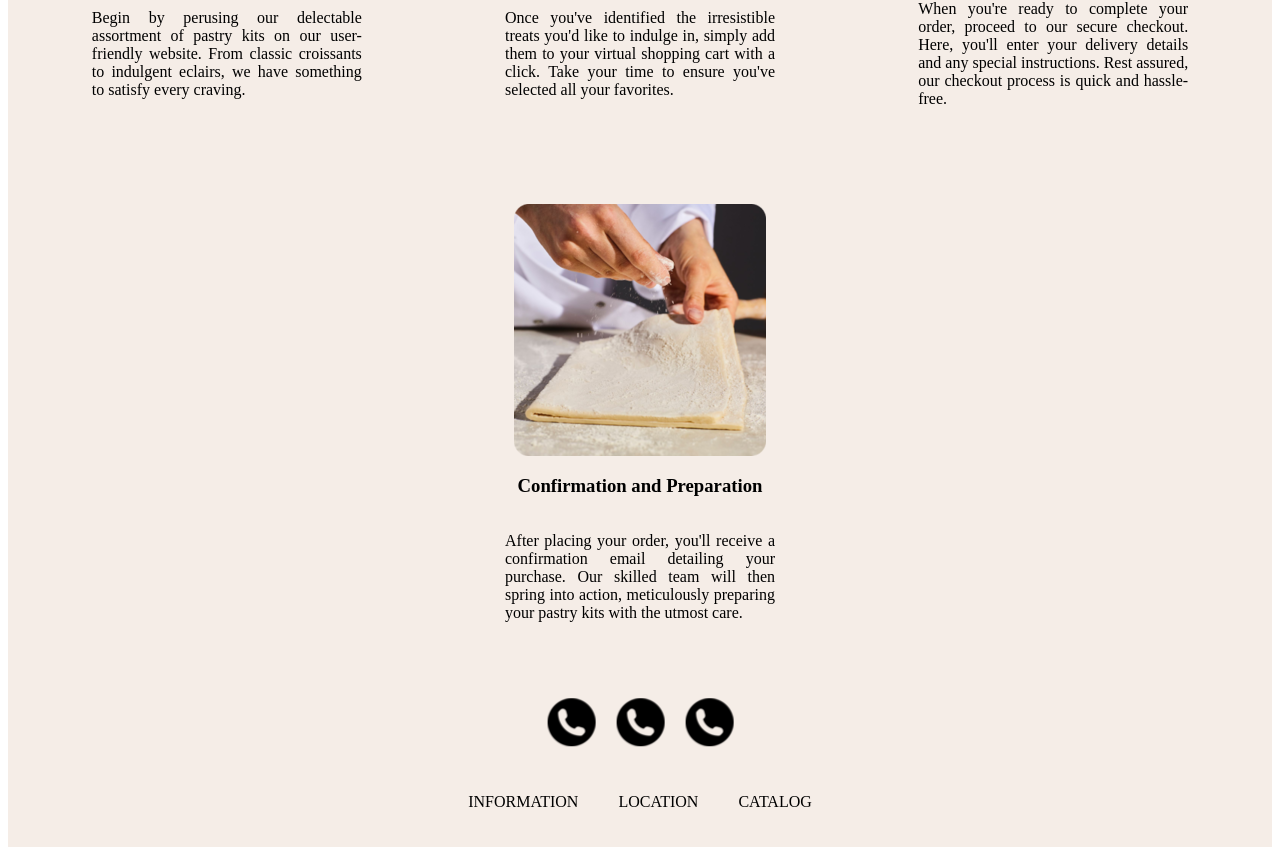
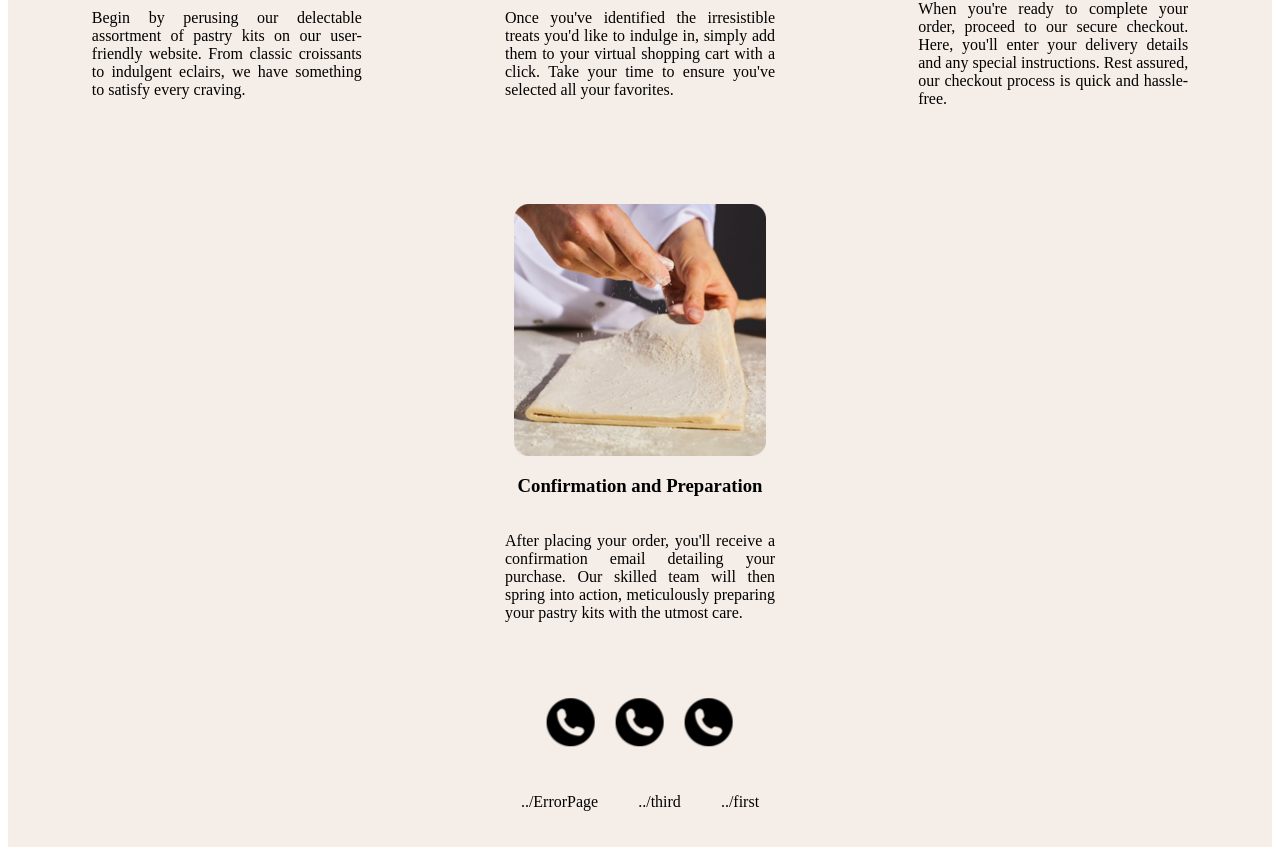
Before and after one commit to MaltSun/Visual-Studio, a React (Vite) app in the folder lab2/: page /second in a window 1280 px wide. Shown: the part 1174-2029 px from the top of the page. Built offline with nearby package versions, Linux system fonts and the light colour scheme.

Commit message:
fix: add link to other pages

```diff
--- a/lab2/src/Pages/FirstPage/FirstPage.jsx
+++ b/lab2/src/Pages/FirstPage/FirstPage.jsx
@@ -11,13 +11,15 @@ const FirstPage = () => {
       <MainBlock />
       <div className="CatalogBlock">
         <h1>Shop pastry kits</h1>
-        <CatalogCard  />
+        <CatalogCard />
       </div>
       <Footer
-        first="INFORMATION"
-        second="LOCATION"
-        third="CATALOG"
-        forth="HOW WORK"
+        first="../second"
+        one="INFORMATION"
+        two="LOCATION"
+        second="../third"
+        three="CATALOG"
+        third="../ErrorPage"
       />
     </div>
   );
--- a/lab2/src/Pages/SecondPage/SecondPage.jsx
+++ b/lab2/src/Pages/SecondPage/SecondPage.jsx
@@ -22,11 +22,13 @@ const SecondPage = () => {
         <h1>Make an order</h1>
         <InformationCard data="/InformationCard.json"/>
         <Footer
-          first="INFORMATION"
-          second="LOCATION"
-          third="CATALOG"
-          forth="HOW WORK"
-        />
+        first="../ErrorPage"
+        one="INFORMATION"
+        two="LOCATION"
+        second="../third"
+        three="CATALOG"
+        third="../first"
+      />
       </div>
     </>
   );
--- a/lab2/src/Pages/ThirdPage/ThirdPage.jsx
+++ b/lab2/src/Pages/ThirdPage/ThirdPage.jsx
@@ -35,11 +35,13 @@ const ThirdPage = () => {
         </div>
         <InformationCard className="card" data="./InformationFor3.json" />
         <Footer
-          first="INFORMATION"
-          second="LOCATION"
-          third="CATALOG"
-          forth="HOW WORK"
-        />
+        first="../second"
+        one="INFORMATION"
+        two="LOCATION"
+        second="../ErrorPage"
+        three="CATALOG"
+        third="../first"
+      />
       </div>
     </>
   );
```
